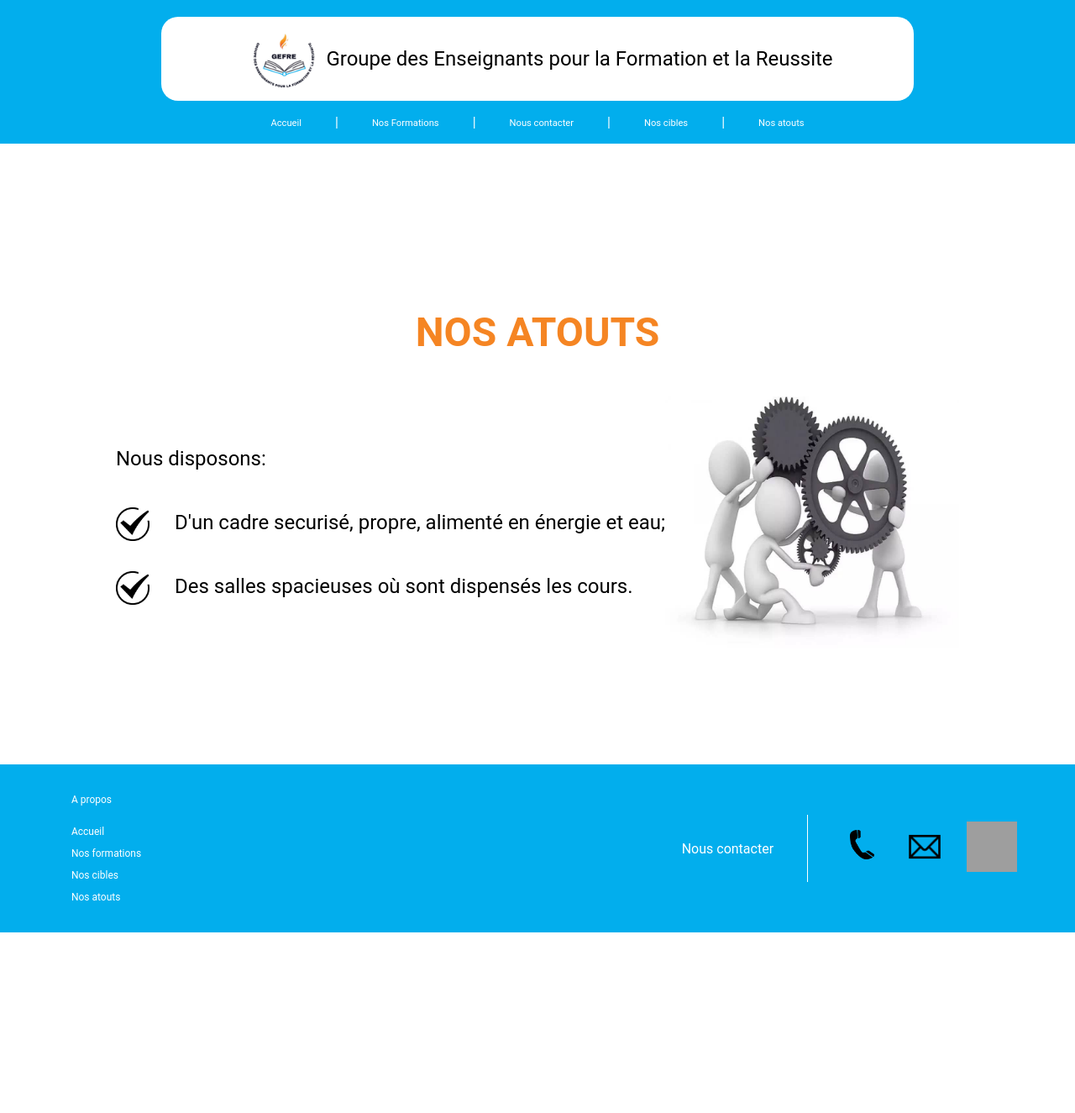
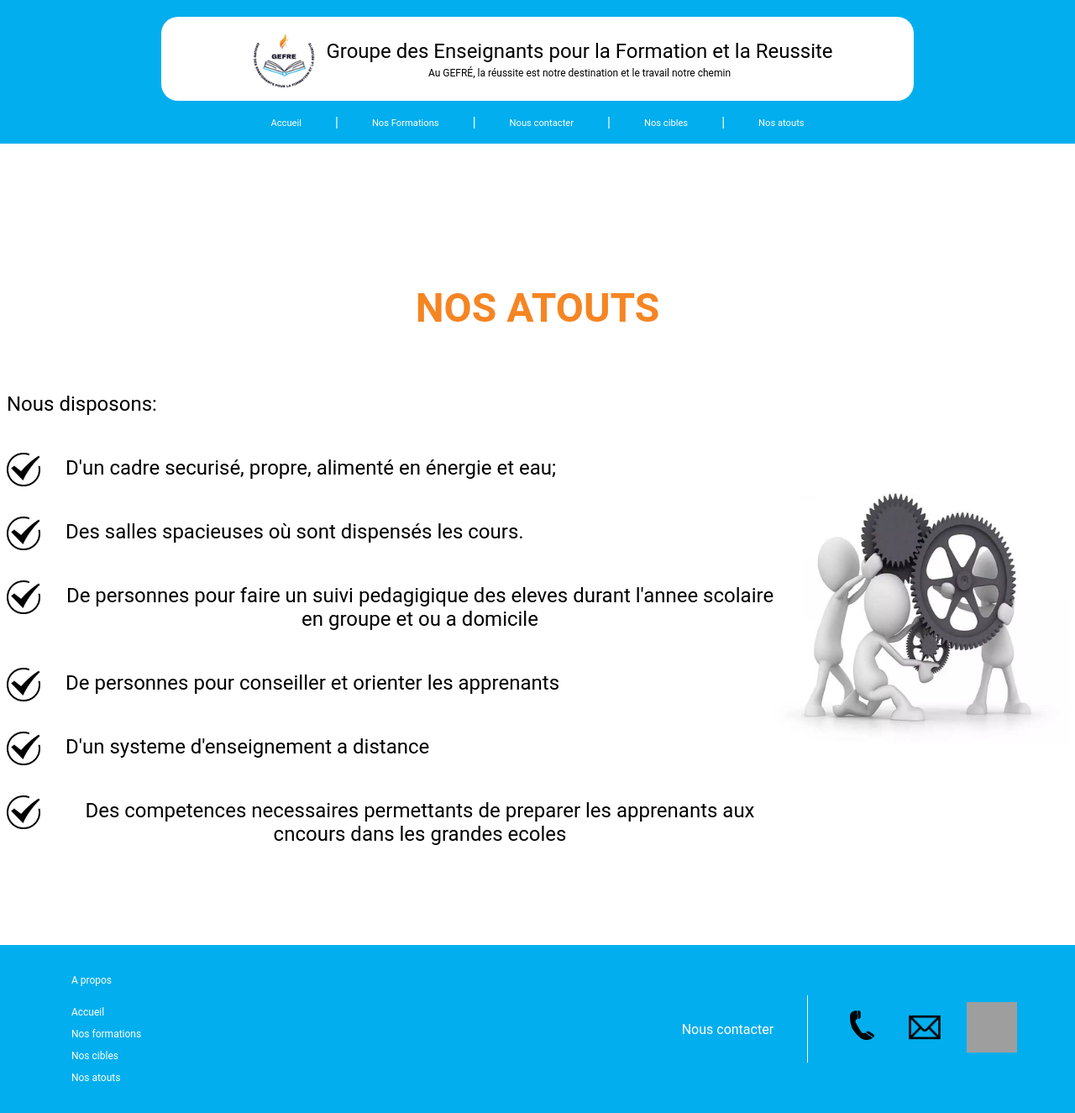
Before and after one commit to FOKO-KENMOGNE-Wilfried/GEFRE, a React (Vite) app: page /atouts in a window 1280 px wide. Shown: the whole page at 84% size. Before the commit the page ends 1110 px from the top, so only its background shows below. Built offline with nearby package versions, Linux system fonts and the light colour scheme; grey boxes are pictures that could not be loaded.

Commit message:
The version (V1.8) implement the device of the structure abd the additionnal atout

```diff
--- a/src/components/header/index.jsx
+++ b/src/components/header/index.jsx
@@ -158,6 +158,13 @@ const StyledHeader = styled.div`
     justify-content: space-around;
     gap: 8em;
 `
+const StyledSpan = styled.span`
+    position: relative;
+    display: block;
+    font-size: 0.5em;
+    text-align: center;
+    padding-top: 5px;
+`
 function Header(){
 
     const [isVisible, setVisible] = useState(false);
@@ -220,6 +227,7 @@ function Header(){
                 <StyledImg src={logo}/>
                 <StyledP>
                     Groupe des Enseignants pour la Formation et la Reussite
+                    <StyledSpan>Au GEFRÉ, la réussite est notre destination et le travail notre chemin</StyledSpan>
                 </StyledP>
             </StyledSubDivOne>
             <StyledSubDivTwo>
--- a/src/pages/Nos_atouts/index.jsx
+++ b/src/pages/Nos_atouts/index.jsx
@@ -10,6 +10,8 @@ const StyledMainDiv = styled.div`
     align-items: center;
     gap: 100px;
     height: 60vh;
+    padding-top: 115px;
+    padding-bottom: 100px;
     margin-top: 230px;
     @media only screen and (max-width: 862px){
         margin-top: 130px;
@@ -142,6 +144,30 @@ function Atouts(){
                                     Des salles spacieuses où sont dispensés les cours.
                                 </p>
                             </StyledLi>
+                            <StyledLi>
+                                <StyledCheck src={check} alt="check" />
+                                <p>
+                                    De personnes pour faire un suivi pedagigique des eleves durant l'annee scolaire en groupe et ou a domicile
+                                </p>
+                            </StyledLi>
+                            <StyledLi>
+                                <StyledCheck src={check} alt="check" />
+                                <p>
+                                    De personnes pour conseiller et orienter les apprenants
+                                </p>
+                            </StyledLi>
+                            <StyledLi>
+                                <StyledCheck src={check} alt="check" />
+                                <p>
+                                    D'un systeme d'enseignement a distance
+                                </p>
+                            </StyledLi>
+                            <StyledLi>
+                                <StyledCheck src={check} alt="check" />
+                                <p>
+                                    Des competences necessaires permettants de preparer les apprenants aux cncours dans les grandes ecoles
+                                </p>
+                            </StyledLi>
                         </div>
                         <StyledImg src={atout} alt="home_img"/>
                     </StyledBox1>
--- a/src/pages/Notre_cible/index.jsx
+++ b/src/pages/Notre_cible/index.jsx
@@ -129,7 +129,6 @@ function Cibles(){
                     <StyledText1>NOS CIBLES</StyledText1>
                     <StyledBox1>
                         <div>
-                            <StyledText3>Nous disposons:</StyledText3>
                             <StyledLi>
                                 <StyledCheck src={check} alt="check" />
                                 <p>
```
